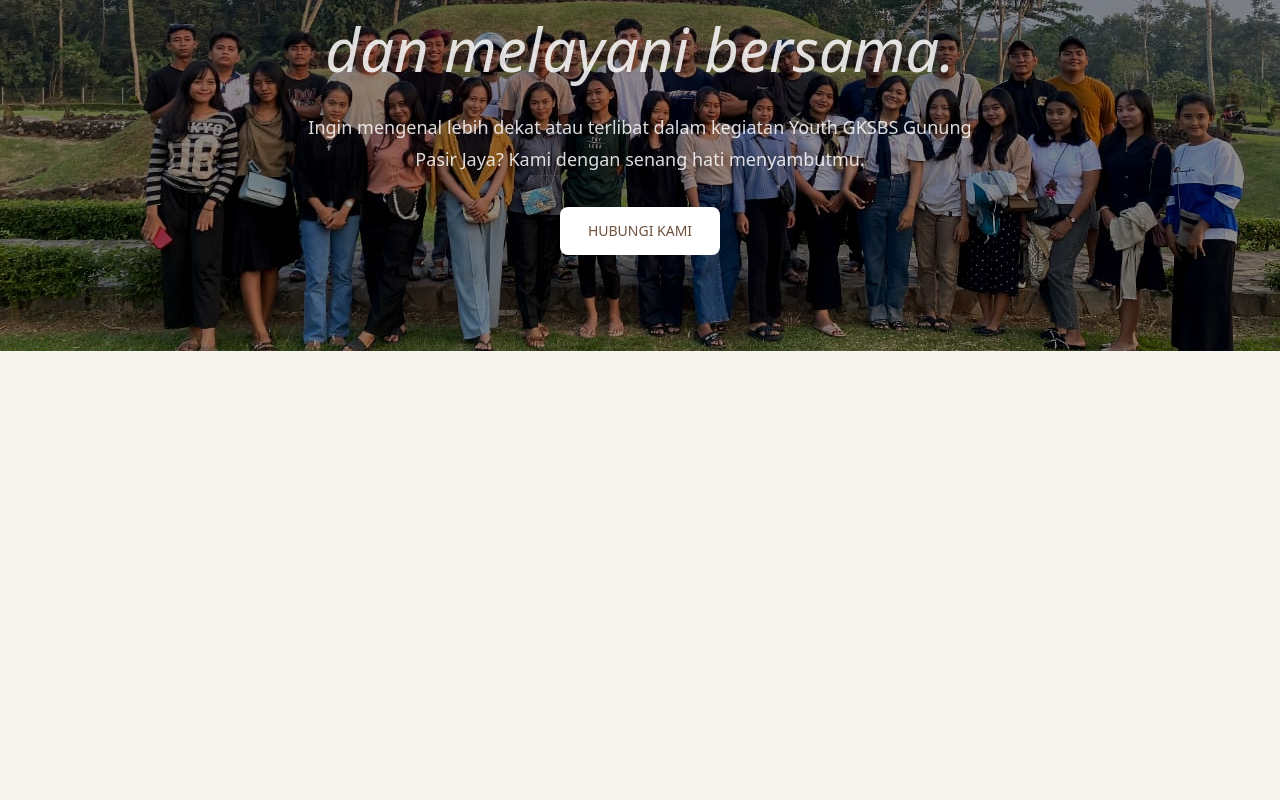
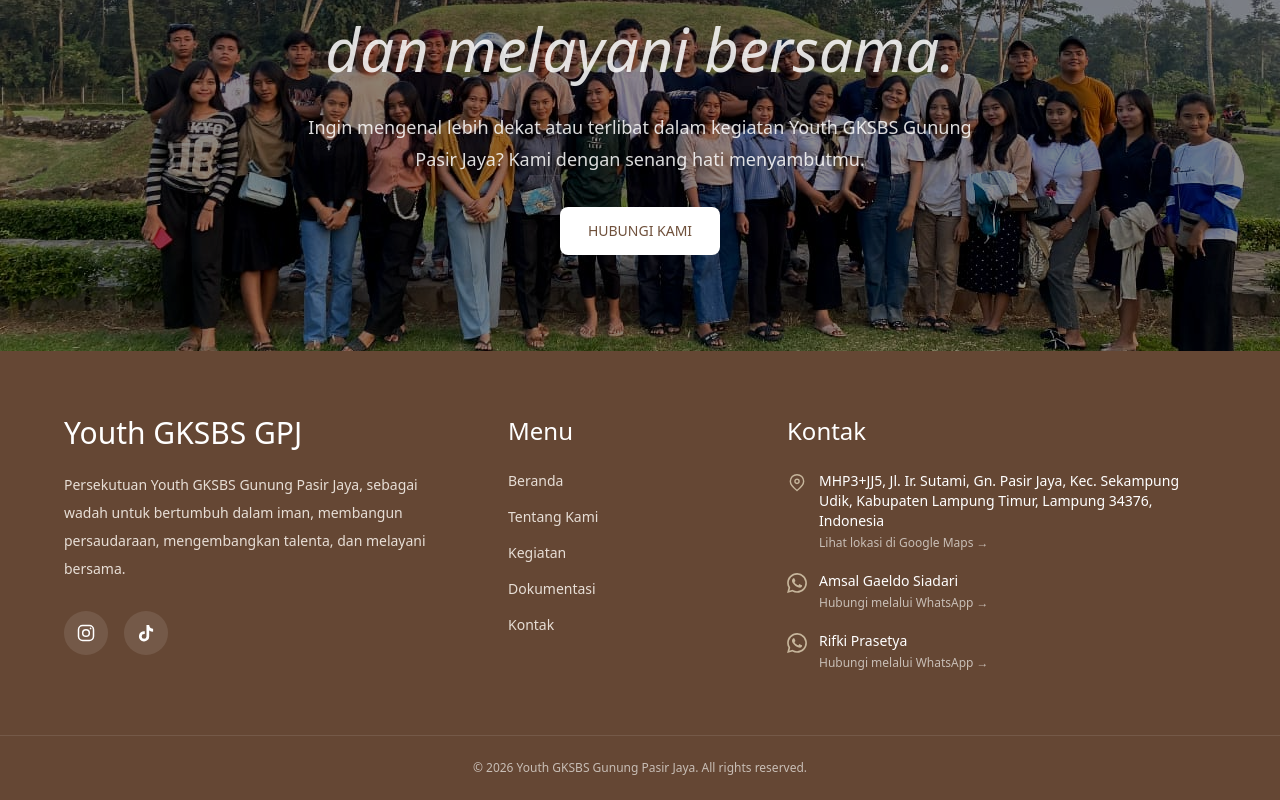
Before and after one commit to prasetyarifki47-ctrl/YOUTH-GKSBS-GPJ, a Next.js app: page / in a window 1280 px wide. Shown: the part 3383-4183 px from the top of the page. Before the commit the page ends 3734 px from the top, so only its background shows below. Built offline with nearby package versions, Linux system fonts and the light colour scheme.

Commit message:
add global footer

```diff
--- a/app/layout.tsx
+++ b/app/layout.tsx
@@ -2,6 +2,7 @@
 import { Inter, Cormorant_Garamond } from "next/font/google";
 import "./globals.css";
 import Navbar from "@/components/navbar";
+import Footer from "@/components/footer";
 
 const inter = Inter({
   variable: "--font-inter",
@@ -14,7 +15,7 @@
 });
 
 export const metadata: Metadata = {
-    title: "Youth GKSBS Gunung Pasir Jaya",
+  title: "Youth GKSBS GPJ",
   description:
     "Website Pemuda GKSBS Gunung Pasir Jaya — ruang untuk bertumbuh, melayani, dan berjalan bersama dalam Kristus.",
 };
@@ -30,7 +31,10 @@
         className={`${inter.variable} ${cormorant.variable} antialiased`}
       >
         <Navbar />
+
         {children}
+
+        <Footer />
       </body>
     </html>
   );
```
Lines whose indentation alone changed are shown as unchanged.
